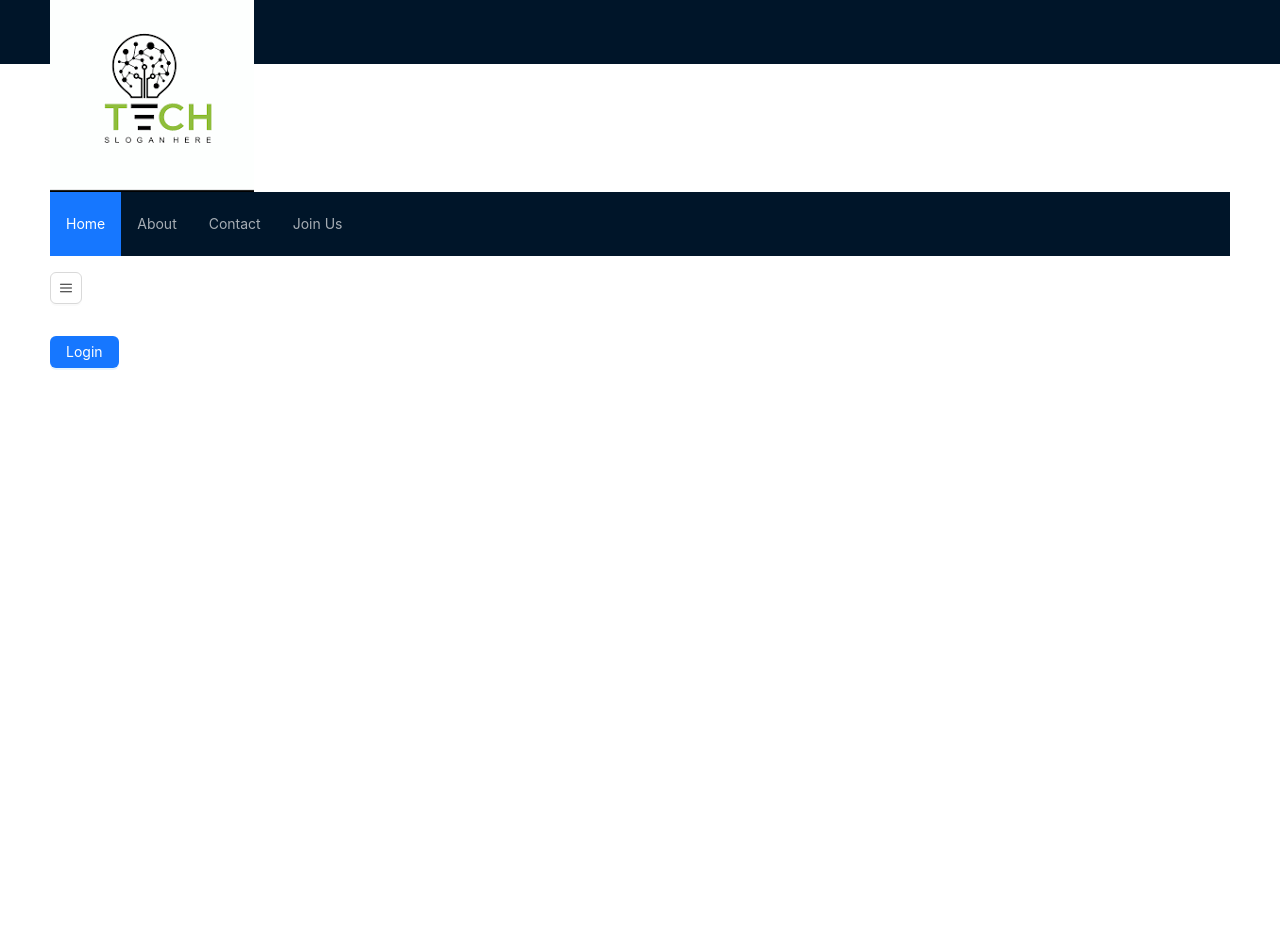
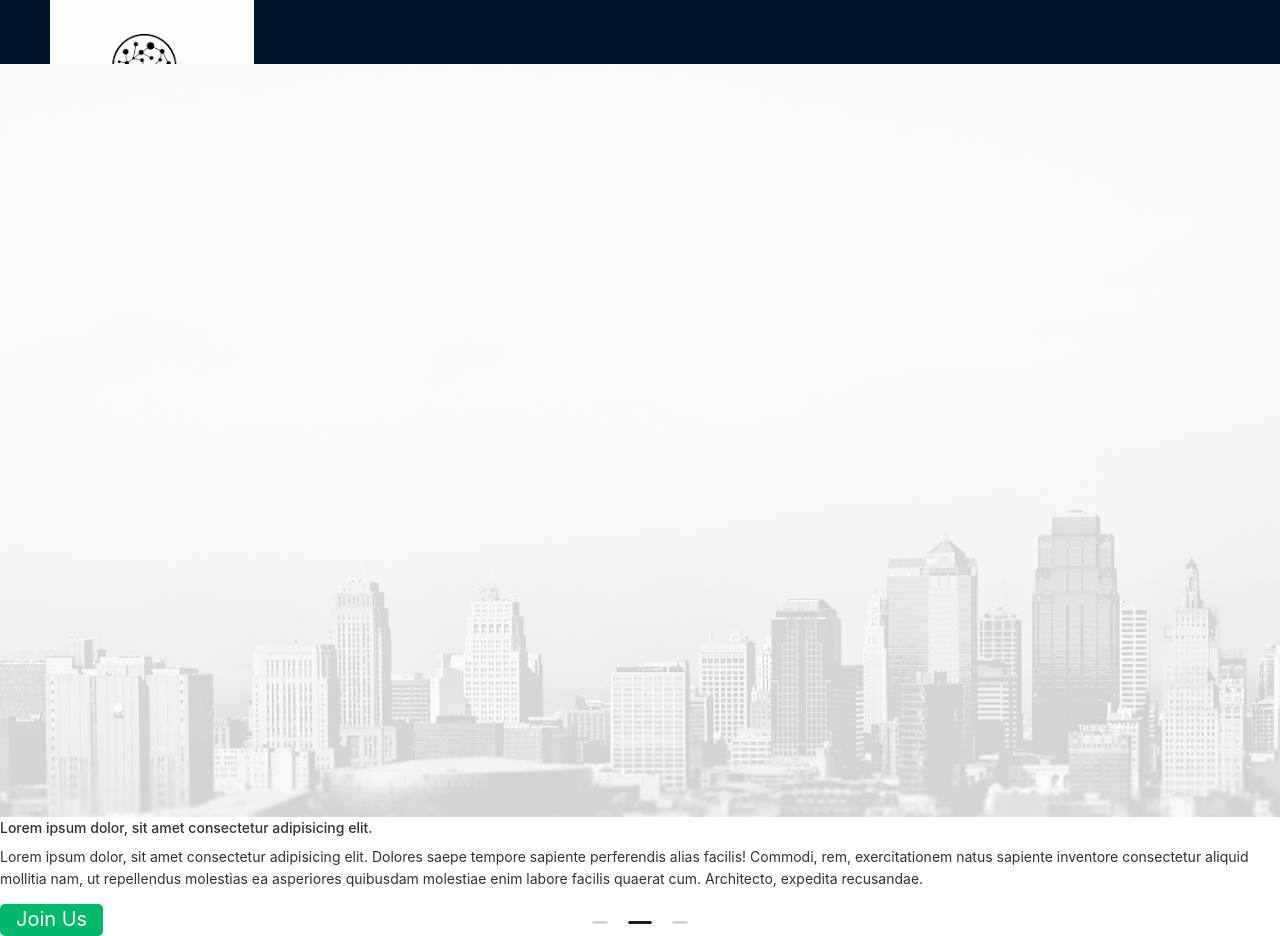
Before and after one commit to RabeyaAkter78/ant-with-react, a React (Vite) app: page / in a window 1280 px wide. Before the commit the page ends 800 px from the top, so only its background shows below. Built offline with nearby package versions, Linux system fonts and the light colour scheme.

Commit message:
added carosel with customised theme provider

```diff
--- a/src/Components/Home.jsx
+++ /dev/null
@@ -1,6 +0,0 @@
-import { Button } from "antd";
-const Home = () => {
-  return <div></div>;
-};
-
-export default Home;
--- /dev/null
+++ b/src/Components/Home/Home.jsx
@@ -0,0 +1,11 @@
+import React from "react";
+import Banner from "../Home/HomeContent/Banner/Banner";
+function Home() {
+  return (
+    <div>
+      <Banner></Banner>
+    </div>
+  );
+}
+
+export default Home;
--- /dev/null
+++ b/src/Components/Home/HomeContent/Banner/Banner.jsx
@@ -0,0 +1,108 @@
+import React from "react";
+import { Button, Carousel, ConfigProvider, Space } from "antd";
+import img from "../../../../assets/images/bg-hero.jpg";
+function Banner() {
+  return (
+    <div className=" w-full">
+      <div className="container mx-auto ">
+        <ConfigProvider
+          theme={{
+            token: {
+              // Seed Token
+              colorPrimary: "#00b96b",
+              borderRadius: 2,
+
+              // Alias Token
+              colorBgContainer: "#f6ffed",
+            },
+
+            components: {
+              Carousel: {
+                marginXXS: 10,
+                fontSize: 14,
+                colorBgContainer: "rgb(30,28,28)",
+                colorText: "rgba(21,21,21,0.88)",
+              },
+              Button: {
+                contentFontSize: 20,
+                paddingBlock: 10,
+                borderRadius: 5,
+              },
+            },
+          }}
+        >
+          <Carousel autoplay>
+            <div className="relative w-full h-screen flex justify-center items-center">
+              <img
+                className="absolute top-0 left-0 w-full object-cover"
+                src={img}
+                alt="Background img"
+              />
+
+              <div className="relative text-center p-52">
+                <h1 className="text-6xl font-bold mb-4">
+                  Lorem ipsum dolor, sit amet consectetur adipisicing elit.
+                </h1>
+                <p className="mb-6">
+                  Lorem ipsum dolor, sit amet consectetur adipisicing elit.
+                  Dolores saepe tempore sapiente perferendis alias facilis!
+                  Commodi, rem, exercitationem natus sapiente inventore
+                  consectetur aliquid mollitia nam, ut repellendus molestias ea
+                  asperiores quibusdam molestiae enim labore facilis quaerat
+                  cum. Architecto, expedita recusandae.
+                </p>
+                <Button type="primary">Join Us</Button>
+              </div>
+            </div>
+            <div className="relative w-full h-screen flex justify-center items-center">
+              <img
+                className="absolute top-0 left-0 w-full object-cover"
+                src={img}
+                alt="Background img"
+              />
+
+              <div className="relative text-center p-52">
+                <h1 className="text-6xl font-bold mb-4">
+                  Lorem ipsum dolor, sit amet consectetur adipisicing elit.
+                </h1>
+                <p className="mb-6">
+                  Lorem ipsum dolor, sit amet consectetur adipisicing elit.
+                  Dolores saepe tempore sapiente perferendis alias facilis!
+                  Commodi, rem, exercitationem natus sapiente inventore
+                  consectetur aliquid mollitia nam, ut repellendus molestias ea
+                  asperiores quibusdam molestiae enim labore facilis quaerat
+                  cum. Architecto, expedita recusandae.
+                </p>
+                <Button type="primary">Join Us</Button>
+              </div>
+            </div>
+            <div className="relative w-full h-screen flex justify-center items-center">
+              <img
+                className="absolute top-0 left-0 w-full object-cover"
+                src={img}
+                alt="Background img"
+              />
+
+              <div className="relative text-center p-52">
+                <h1 className="text-6xl font-bold mb-4">
+                  Lorem ipsum dolor, sit amet consectetur adipisicing elit.
+                </h1>
+                <p className="mb-6">
+                  Lorem ipsum dolor, sit amet consectetur adipisicing elit.
+                  Dolores saepe tempore sapiente perferendis alias facilis!
+                  Commodi, rem, exercitationem natus sapiente inventore
+                  consectetur aliquid mollitia nam, ut repellendus molestias ea
+                  asperiores quibusdam molestiae enim labore facilis quaerat
+                  cum. Architecto, expedita recusandae.
+                </p>
+                <Button type="primary">Join Us</Button>
+              </div>
+            </div>
+          </Carousel>
+        </ConfigProvider>
+      </div>
+    </div>
+  );
+}
+
+export default Banner;
--- a/src/Components/Shared/NavBar/NavBar.jsx
+++ b/src/Components/Shared/NavBar/NavBar.jsx
@@ -22,7 +22,7 @@ function NavBar() {
   };
 
   return (
-    <div className="">
+    <div className=" w-full">
       <div className="container mx-auto">
         <Layout>
           <Header className="bg-slate-700 px-4 md:px-8 xl:px-16 flex items-center justify-between">
```
Also changed, not shown: src/Routes/Router.jsx (+4 -6 lines).
